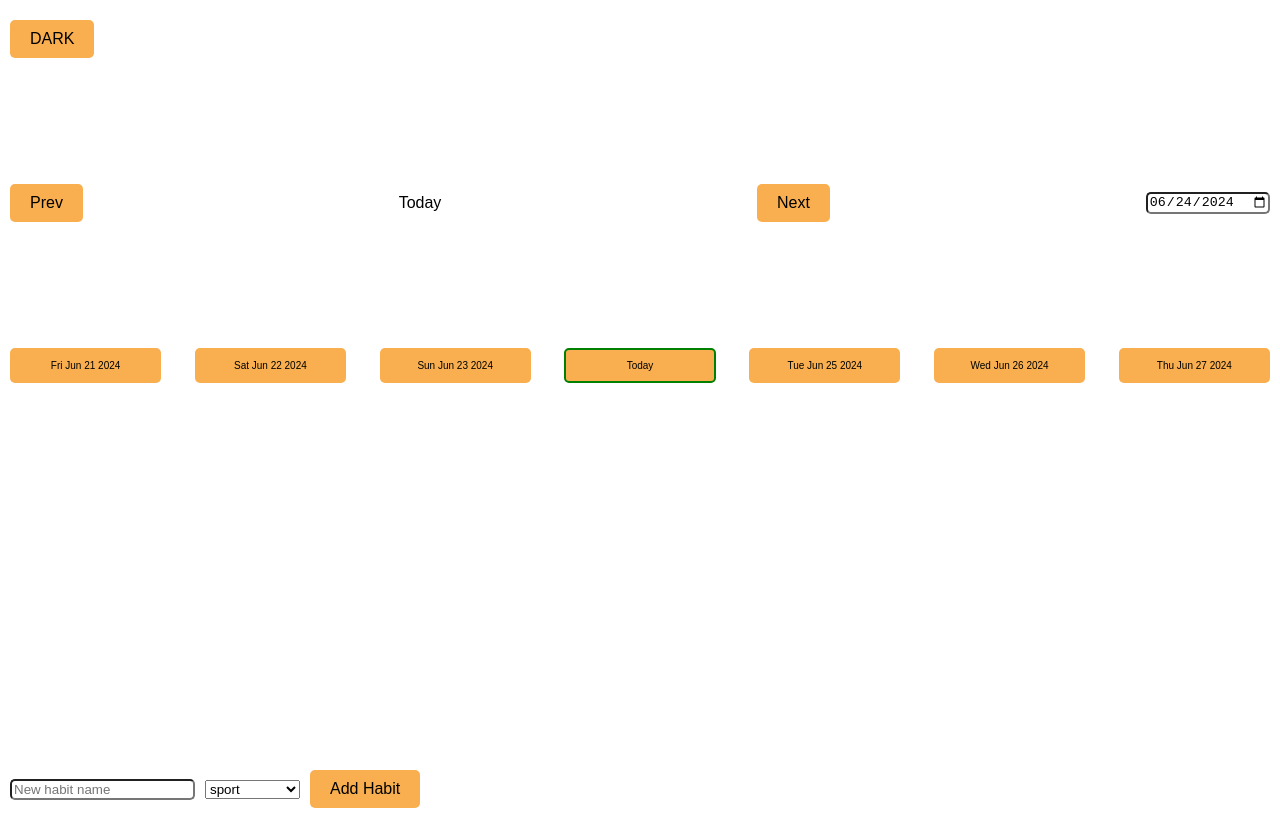
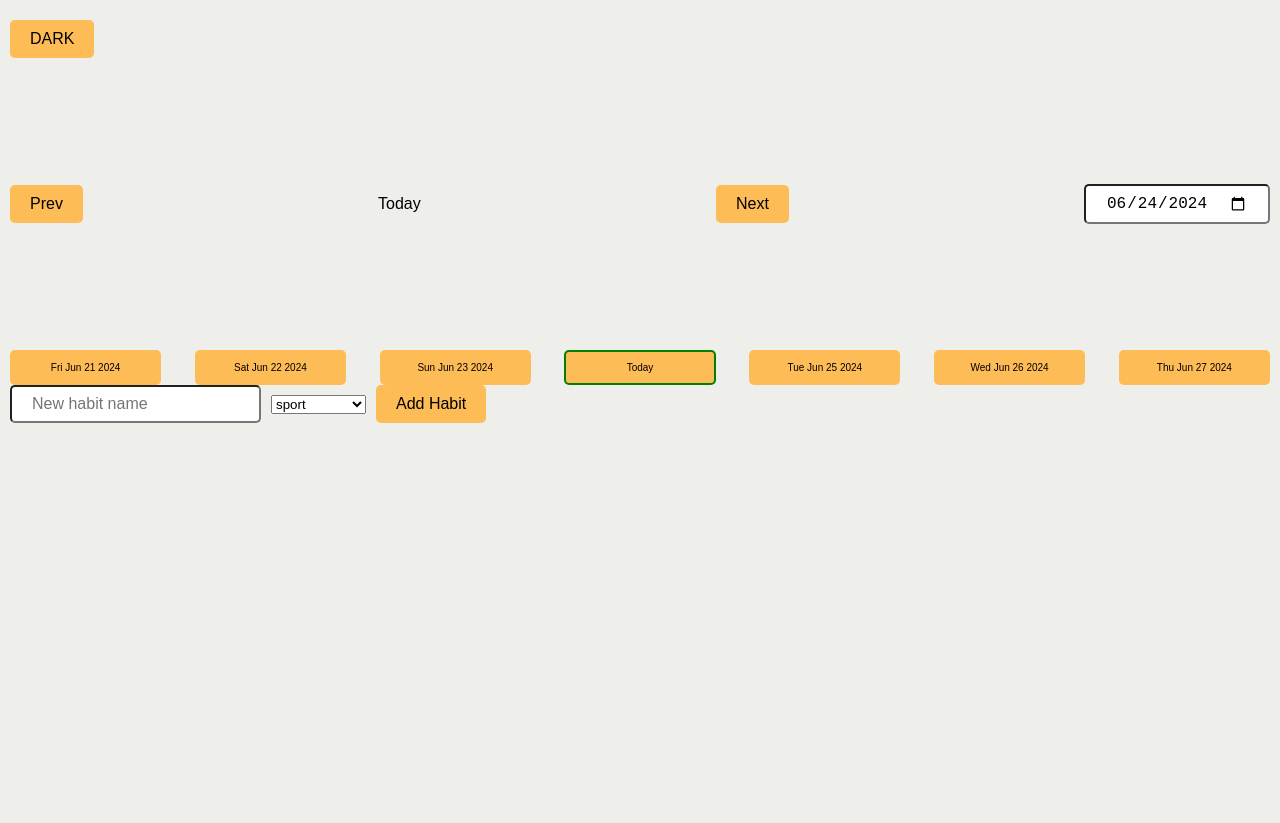
Before and after one commit to annaannaA33/habit-tracking, a Vue app: page / in a window 1280 px wide. After the commit the page ends 800 px from the top, so only its background shows below. Built offline with nearby package versions, Linux system fonts and the light colour scheme.

Commit message:
add colors

```diff
--- a/index.html
+++ b/index.html
@@ -1,13 +1,18 @@
-<!DOCTYPE html>
+<!doctype html>
 <html lang="en">
   <head>
-    <meta charset="UTF-8">
-    <link rel="icon" href="/favicon.ico">
-    <meta name="viewport" content="width=device-width, initial-scale=1.0">
+    <meta charset="UTF-8" />
+    <link rel="icon" href="/favicon.ico" />
+    <meta name="viewport" content="width=device-width, initial-scale=1.0" />
     <title>Vite App</title>
   </head>
   <body>
     <div id="app"></div>
     <script type="module" src="/src/main.js"></script>
+    <script
+      src="https://cdn.jsdelivr.net/npm/bootstrap@5.3.3/dist/js/bootstrap.bundle.min.js"
+      integrity="sha384-YvpcrYf0tY3lHB60NNkmXc5s9fDVZLESaAA55NDzOxhy9GkcIdslK1eN7N6jIeHz"
+      crossorigin="anonymous"
+    ></script>
   </body>
 </html>
--- a/package.json
+++ b/package.json
@@ -13,6 +13,7 @@
   },
   "dependencies": {
     "@vueuse/core": "^10.11.0",
+    "bootstrap": "^5.3.3",
     "vue": "^3.4.29",
     "vue-router": "^4.3.3"
   },
--- a/src/assets/themes.css
+++ b/src/assets/themes.css
@@ -1,9 +1,12 @@
 :root {
-  --background-color: #ffffffbd;
+  --background-color: #eeeeeb;
   --text-color: #000000;
-  --primary-color: #f7900ab7;
+  --primary-color: #febc57;
   --button-background: #030204;
   --button-text-color: #ffffff;
+  --done-color: #ffa319;
+  --animation-color: #b0f1e6;
+  --notification-color: #f0a692;
 }
 
 [data-theme='dark'] {
@@ -12,6 +15,7 @@
   --primary-color: #bb86fc;
   --button-background: #bb86fc;
   --button-text-color: #000000;
+  --done-color: #9a13f4;
 }
 
 body {
@@ -38,4 +42,6 @@ button:hover {
 
 input {
   border-radius: 5px;
+  font-size: 16px;
+  padding: 8px 20px;
 }
--- a/src/views/HomeView.vue
+++ b/src/views/HomeView.vue
@@ -18,6 +18,6 @@ const currentDate = ref(new Date().toISOString().split('T')[0])
   display: flex;
   justify-content: space-between;
   flex-direction: column;
-  height: 750px;
+  height: 100%;
 }
 </style>
```
Also changed, not shown: 1 other file (tests, documents, lock files or other folders).
